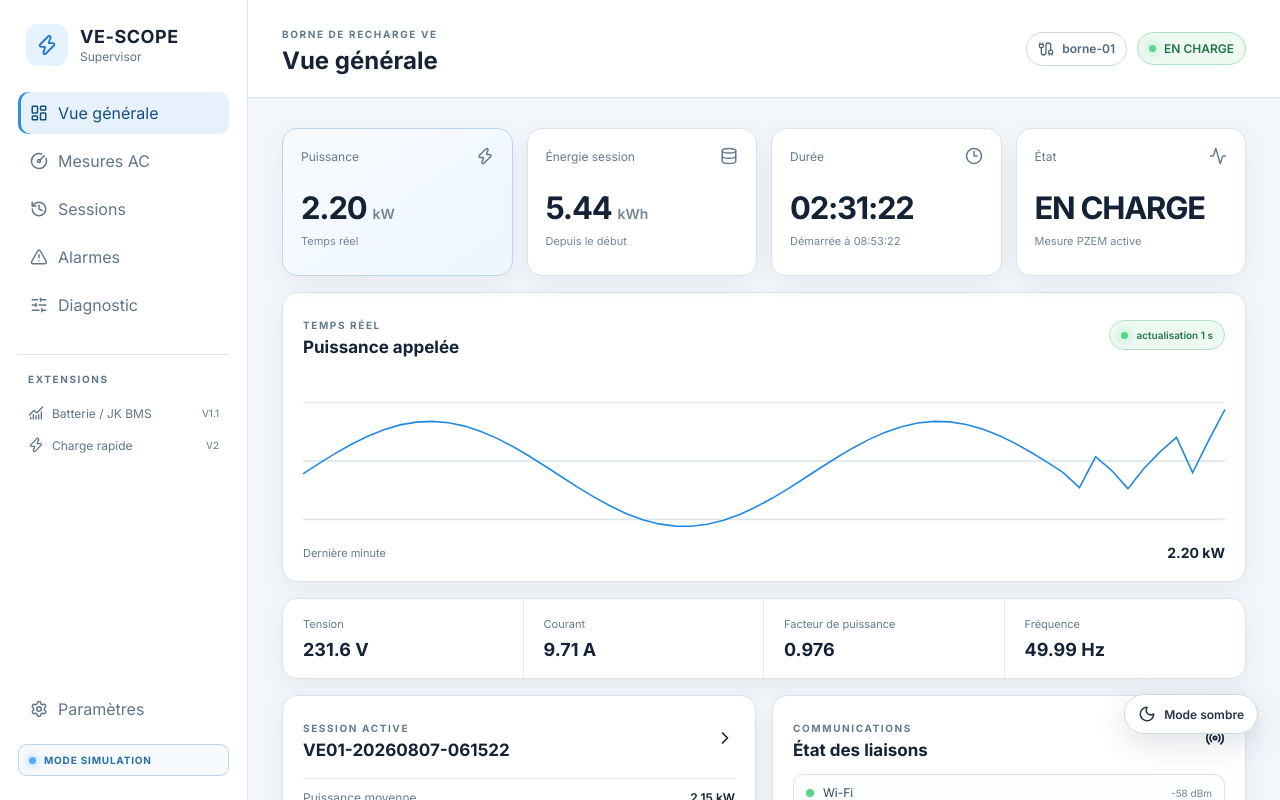
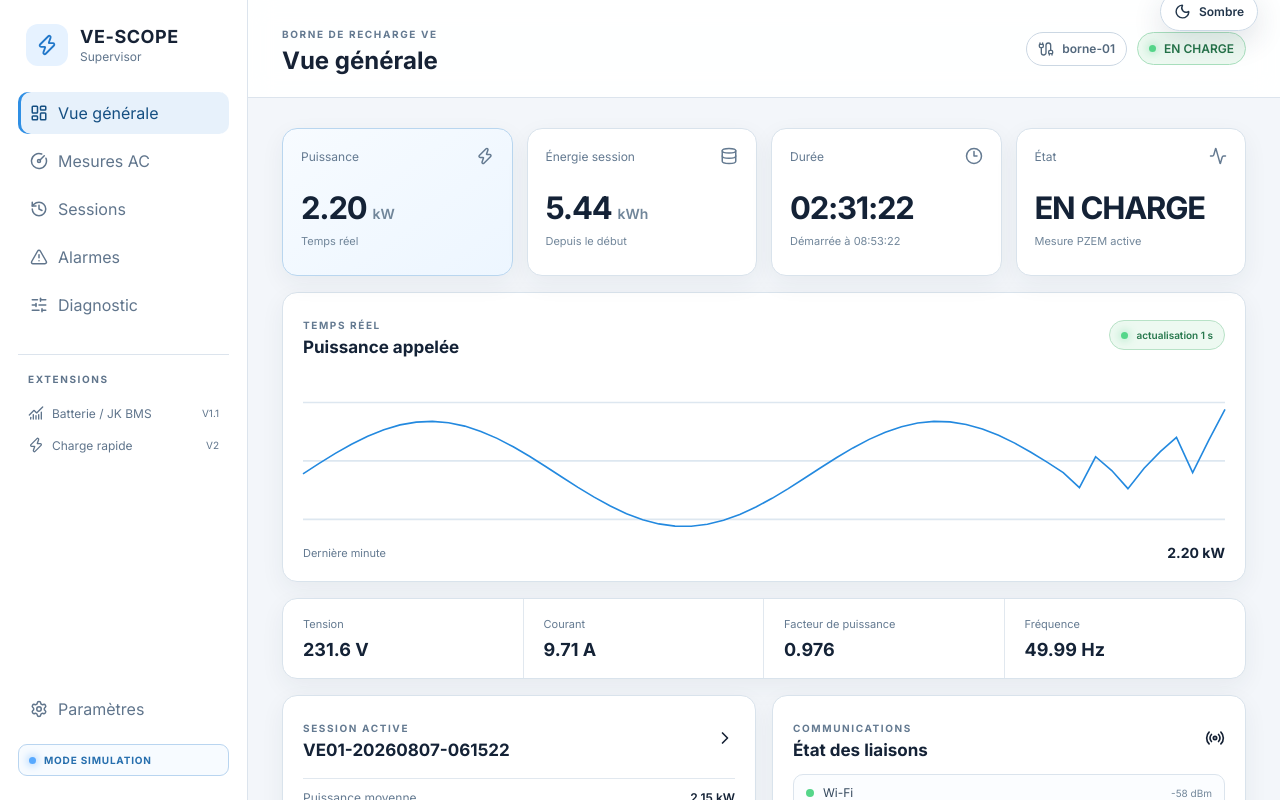
Before and after one commit to Scorpion160/borne-de-recharge-ve, a React (Vite) app in the folder frontend/vescope-supervisor/: page / in a window 1280 px wide. Shown: the top 800 px of the page. Built offline with nearby package versions, Linux system fonts and the light colour scheme.

Commit message:
Repositionner le sélecteur de thème dans la barre supérieure

```diff
--- a/frontend/vescope-supervisor/src/ThemeToggle.tsx
+++ b/frontend/vescope-supervisor/src/ThemeToggle.tsx
@@ -1,4 +1,5 @@
 import { useEffect, useState } from 'react';
+import { createPortal } from 'react-dom';
 import { Moon, Sun } from 'lucide-react';
 
 type Theme = 'light' | 'dark';
@@ -13,6 +14,11 @@ function getInitialTheme(): Theme {
 
 export default function ThemeToggle() {
   const [theme, setTheme] = useState<Theme>(getInitialTheme);
+  const [target, setTarget] = useState<Element | null>(null);
+
+  useEffect(() => {
+    setTarget(document.querySelector('.topbar__right'));
+  }, []);
 
   useEffect(() => {
     document.documentElement.dataset.theme = theme;
@@ -23,7 +29,9 @@ export default function ThemeToggle() {
   const nextTheme: Theme = theme === 'dark' ? 'light' : 'dark';
   const label = theme === 'dark' ? 'Passer en mode clair' : 'Passer en mode sombre';
 
-  return (
+  if (!target) return null;
+
+  return createPortal(
     <button
       type="button"
       className="theme-toggle"
@@ -31,8 +39,9 @@ export default function ThemeToggle() {
       aria-label={label}
       title={label}
     >
-      {theme === 'dark' ? <Sun size={18} aria-hidden="true" /> : <Moon size={18} aria-hidden="true" />}
-      <span>{theme === 'dark' ? 'Mode clair' : 'Mode sombre'}</span>
-    </button>
+      {theme === 'dark' ? <Sun size={17} aria-hidden="true" /> : <Moon size={17} aria-hidden="true" />}
+      <span>{theme === 'dark' ? 'Clair' : 'Sombre'}</span>
+    </button>,
+    target,
   );
 }
```
